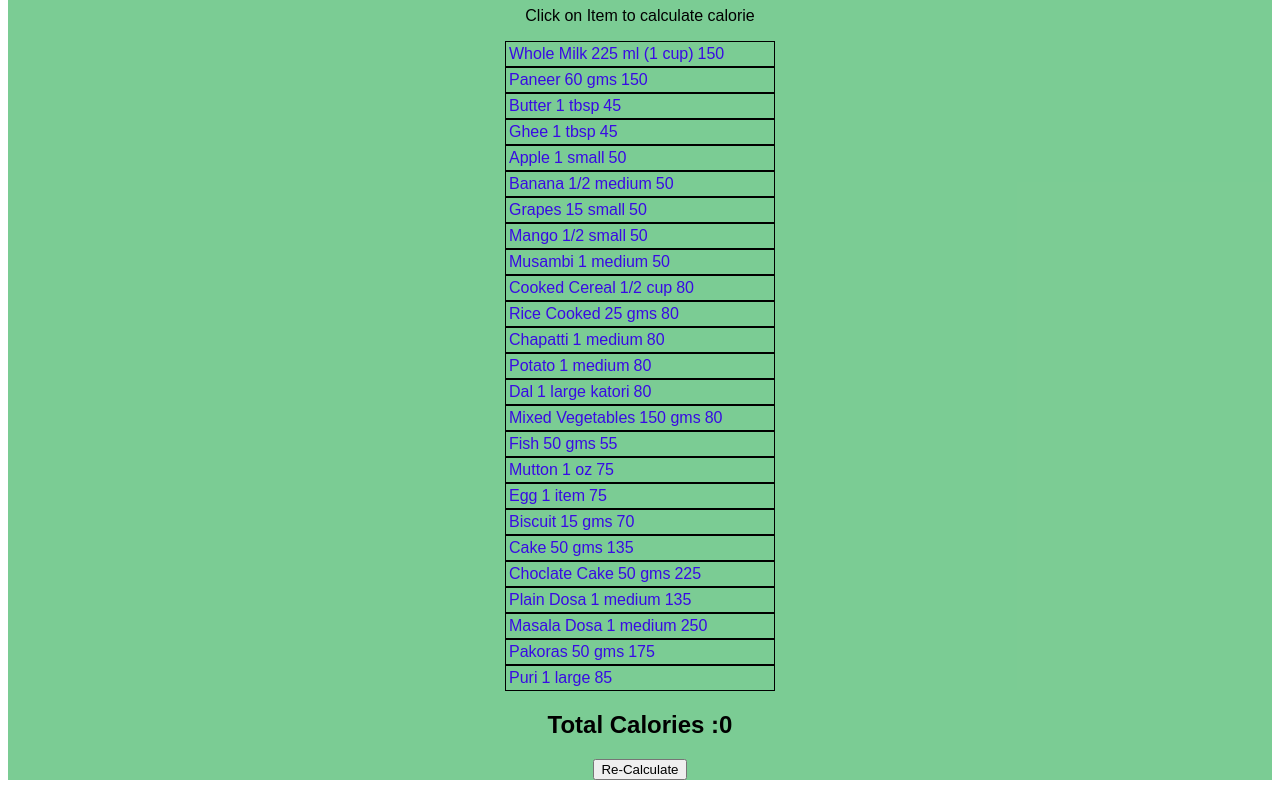
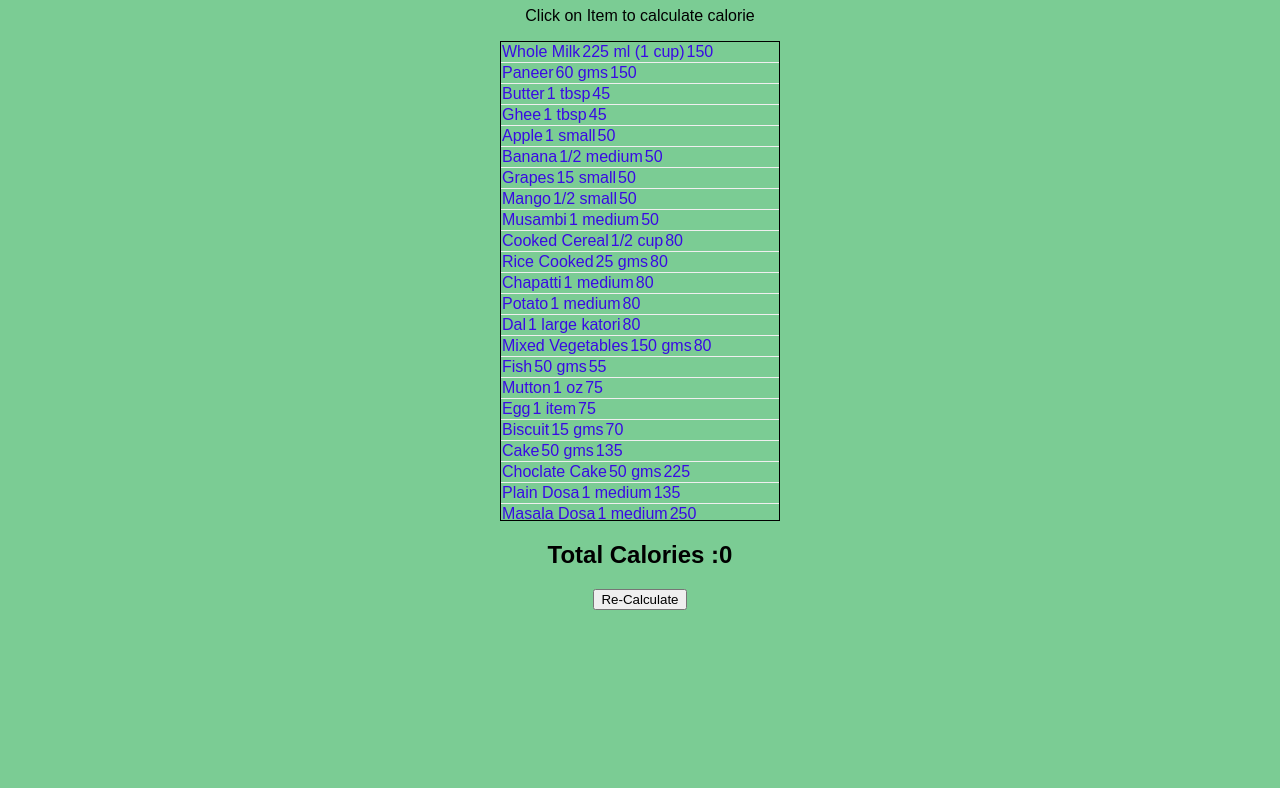
Before and after one commit to vishalrranjan/nutrition-app, a React app: page / in a window 1280 px wide. Shown: the part 73-861 px from the top of the page. After the commit the page ends 800 px from the top, so only its background shows below. Built offline with nearby package versions, Linux system fonts and the light colour scheme.

Commit message:
change functionality

```diff
--- a/public/index.html
+++ b/public/index.html
@@ -1,16 +1,18 @@
 <!DOCTYPE html>
 <html lang="en">
-
   <head>
-	<meta charset="utf-8">
-	<meta name="viewport" content="width=device-width, initial-scale=1, shrink-to-fit=no">
-	<meta name="theme-color" content="#000000">
+    <meta charset="utf-8" />
+    <meta
+      name="viewport"
+      content="width=device-width, initial-scale=1, shrink-to-fit=no"
+    />
+    <meta name="theme-color" content="#000000" />
     <!--
       manifest.json provides metadata used when your web app is added to the
       homescreen on Android. See https://developers.google.com/web/fundamentals/engage-and-retain/web-app-manifest/
     -->
-	<link rel="manifest" href="%PUBLIC_URL%/manifest.json">
-	<link rel="shortcut icon" href="%PUBLIC_URL%/favicon.ico">
+    <link rel="manifest" href="%PUBLIC_URL%/manifest.json" />
+    <link rel="shortcut icon" href="%PUBLIC_URL%/favicon.ico" />
     <!--
       Notice the use of %PUBLIC_URL% in the tags above.
       It will be replaced with the URL of the `public` folder during the build.
@@ -21,6 +23,11 @@
       Learn how to configure a non-root public URL by running `npm run build`.
     -->
     <title>React App</title>
+    <style>
+      body {
+        background-color: rgba(87, 190, 118, 0.781);
+      }
+    </style>
   </head>
 
   <body>
@@ -39,5 +46,4 @@
       To create a production bundle, use `npm run build` or `yarn build`.
     -->
   </body>
-
 </html>
--- a/src/food-list/food-list.css
+++ b/src/food-list/food-list.css
@@ -1,15 +1,23 @@
 .line {
   display: flex;
-  justify-content: center;
-  flex-direction: column-reverse;
-  flex-wrap: wrap;
-  width: 270px;
+  flex-direction: column;
+  /* flex-wrap: wrap; */
+  width: 280px;
+  height: 60vh;
   border: 1px solid black;
   color: rgb(57, 10, 228);
   cursor: pointer;
+  overflow-x: hidden;
+  overflow-y: auto;
+}
+.table-data {
+  display: flex;
+  justify-content: center;
+}
+tr {
+  border-bottom: 1px solid #efefef;
 }
 .align {
   display: flex;
-  justify-content: center;
-  align-items: center;
+  justify-content: left;
 }
--- a/src/food-list/food-list.js
+++ b/src/food-list/food-list.js
@@ -2,21 +2,25 @@ import React from "react";
 import "./food-list.css";
 
 const FoodList = ({ calorieData, calorieHandle }) => {
-  return calorieData.slice(0, 25).map(foodItem => (
-    <div
+  return (
+    <div className="table-data">
+      <table className="line">
+        <tbody>
+          {calorieData.map(foodItem => (
+            <tr
               key={foodItem.name}
               className="align"
               onClick={() => calorieHandle(foodItem.calories)}
             >
-      <table className="line">
-        <tr>
               <td>{foodItem.name}</td>
               <td>{foodItem.measure}</td>
               <td>{foodItem.calories}</td>
             </tr>
+          ))}
+        </tbody>
       </table>
     </div>
-  ));
+  );
 };
 
 export default FoodList;
--- a/src/index.js
+++ b/src/index.js
@@ -14,22 +14,33 @@ function Header(props) {
 class App extends React.Component {
   state = {
     totalcalorie: 0
+    // searchWord: ""
   };
   onClickHandler = calories => {
     this.setState({ totalcalorie: calories + this.state.totalcalorie });
+    this.setState({ searchWord: "" });
   };
   reset = () => {
     this.setState({ totalcalorie: 0 });
   };
+  // searchHandler = e => {
+  //   this.setState({ searchWord: e.target.value.toLowerCase() });
+  // };
 
   render() {
     return (
       <div className="App">
         <Header heading={"List of food item"} />
+        {/* <input
+          type="search"
+          placeholder="Type A Name Here....."
+          onChange={this.searchHandler}
+        /> */}
         <p>Click on Item to calculate calorie </p>
         <FoodList
           calorieData={calorieData}
           calorieHandle={this.onClickHandler}
+          searchWords={this.searchWord}
         />
         <h2>Total Calories :{this.state.totalcalorie}</h2>
         <button onClick={this.reset}>Re-Calculate</button>
--- a/src/styles.css
+++ b/src/styles.css
@@ -1,7 +1,6 @@
 .App {
   font-family: sans-serif;
   text-align: center;
-  background-color: rgba(87, 190, 118, 0.781);
 }
 .heading {
   border: 3px salmon;
```
Lines whose indentation alone changed are shown as unchanged.
